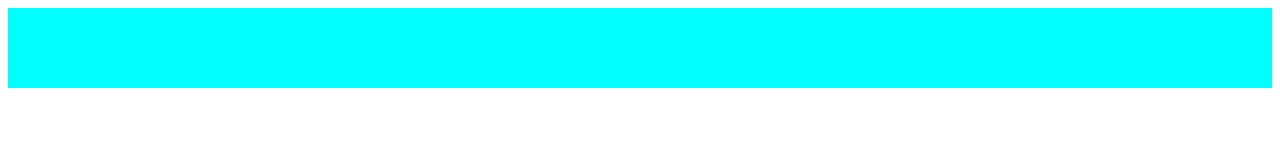
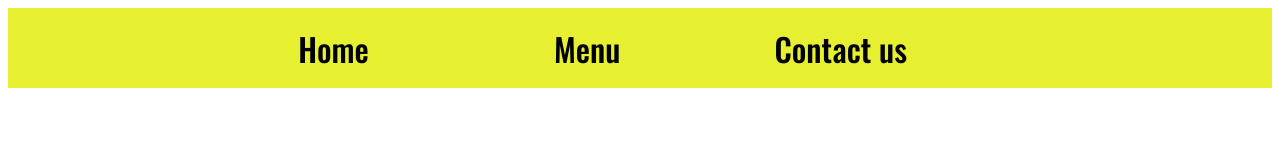
Before and after one commit to Th0se/restaurant-menu, a website built with webpack: page dist/index.html in a window 1280 px wide. Built offline with nearby package versions, Linux system fonts and the light colour scheme.

Commit message:
Create header.

```diff
--- a/src/index.js
+++ b/src/index.js
@@ -1,31 +1,11 @@
 console.log(`Debugging. Remove this when producing.`);
 
 import './style.css';
+import Tabs from './tabs';
 
 const body = document.body;
 
-const tabs = () => {
-    const container = document.createElement(`div`);
-    container.setAttribute(`id`, `tabContainer`);
-
-    const tabHome = document.createElement(`div`);
-    tabHome.setAttribute(`id`, `tabHome`);
-    tabHome.classList.add(`tabItem`);
-    container.appendChild(tabHome);
-
-    const tabMenu = document.createElement(`div`);
-    tabMenu.setAttribute(`id`, `tabMenu`);
-    tabMenu.classList.add(`tabItem`);
-    container.appendChild(tabMenu);
-
-    const tabContacts = document.createElement(`div`);
-    tabContacts.setAttribute(`id`, `tabContacts`);
-    tabContacts.classList.add(`tabItem`);
-    container.appendChild(tabContacts);
+const tabs = Tabs();
 
 
-    return container;
-}
-
-
-body.appendChild(tabs());
+body.appendChild(tabs);
--- a/src/style.css
+++ b/src/style.css
@@ -1,5 +1,49 @@
+@font-face {
+    font-family: 'Major';
+    src: url(./Oswald-VariableFont_wght.ttf);
+}
+
+:root {
+    --HeaderColor: rgb(231, 239, 49);
+    --bodyColor: rgb(237, 244, 103);
+}
+
 #tabContainer {
     width: 100%;
     height: 5rem;
-    background-color: aqua;
+    display: grid;
+    grid-template-columns: repeat(5, 1fr);
+    grid-column-gap: 4px;
+    background-color: var(--HeaderColor);
 }
+
+.tabItem {
+    width: 9rem;
+    height: 5rem;
+    display: flex;
+    align-items: center;
+    justify-content: center;
+    font-size: 2rem;
+    font-weight: 500;
+    font-family: 'Major';
+    box-sizing: border-box;
+}
+
+.tabItem:hover {
+    box-shadow: 0 0 50px 30px #FF2400;
+}
+#tabHome {
+    grid-column: 2/3;
+}
+
+#tabMenu {
+    grid-column: 3/4;
+}
+
+#tabContacts {
+    grid-column: 4/5;
+}
+
+.activeTab {
+    border: solid #FF2400;
+}
--- /dev/null
+++ b/src/tabs.js
@@ -0,0 +1,25 @@
+export default function Tabs() {
+    const container = document.createElement(`div`);
+    container.setAttribute(`id`, `tabContainer`);
+
+    const tabHome = document.createElement(`div`);
+    tabHome.setAttribute(`id`, `tabHome`);
+    tabHome.classList.add(`tabItem`);
+    tabHome.textContent = `Home`;
+    container.appendChild(tabHome);
+
+    const tabMenu = document.createElement(`div`);
+    tabMenu.setAttribute(`id`, `tabMenu`);
+    tabMenu.classList.add(`tabItem`);
+    tabMenu.textContent = `Menu`;
+    container.appendChild(tabMenu);
+
+    const tabContacts = document.createElement(`div`);
+    tabContacts.setAttribute(`id`, `tabContacts`);
+    tabContacts.classList.add(`tabItem`);
+    tabContacts.textContent = `Contact us`;
+    container.appendChild(tabContacts);
+
+
+    return container;
+};
--- a/webpack.config.js
+++ b/webpack.config.js
@@ -5,6 +5,7 @@ const HtmlWebpackPlugin = require('html-webpack-plugin');
 module.exports = {
   entry: {
     index: './src/index.js',
+    tabs: './src/tabs.js',
   },
   devtool: 'inline-source-map',
   devServer: {
@@ -29,6 +30,10 @@ module.exports = {
         test: /\.css$/i,
         use: ['style-loader', 'css-loader'],
       },
+      {
+        test: /\.(woff|woff2|eot|ttf|otf)$/i,
+        type: 'asset/resource',
+      },
     ],
   },
 };
```
Also changed, not shown: dist/46d7853f0185f6bf0c93.ttf (added), dist/index.bundle.js, dist/index.html, dist/runtime.bundle.js, dist/tabs.bundle.js (added), src/Oswald-VariableFont_wght.ttf (added).
